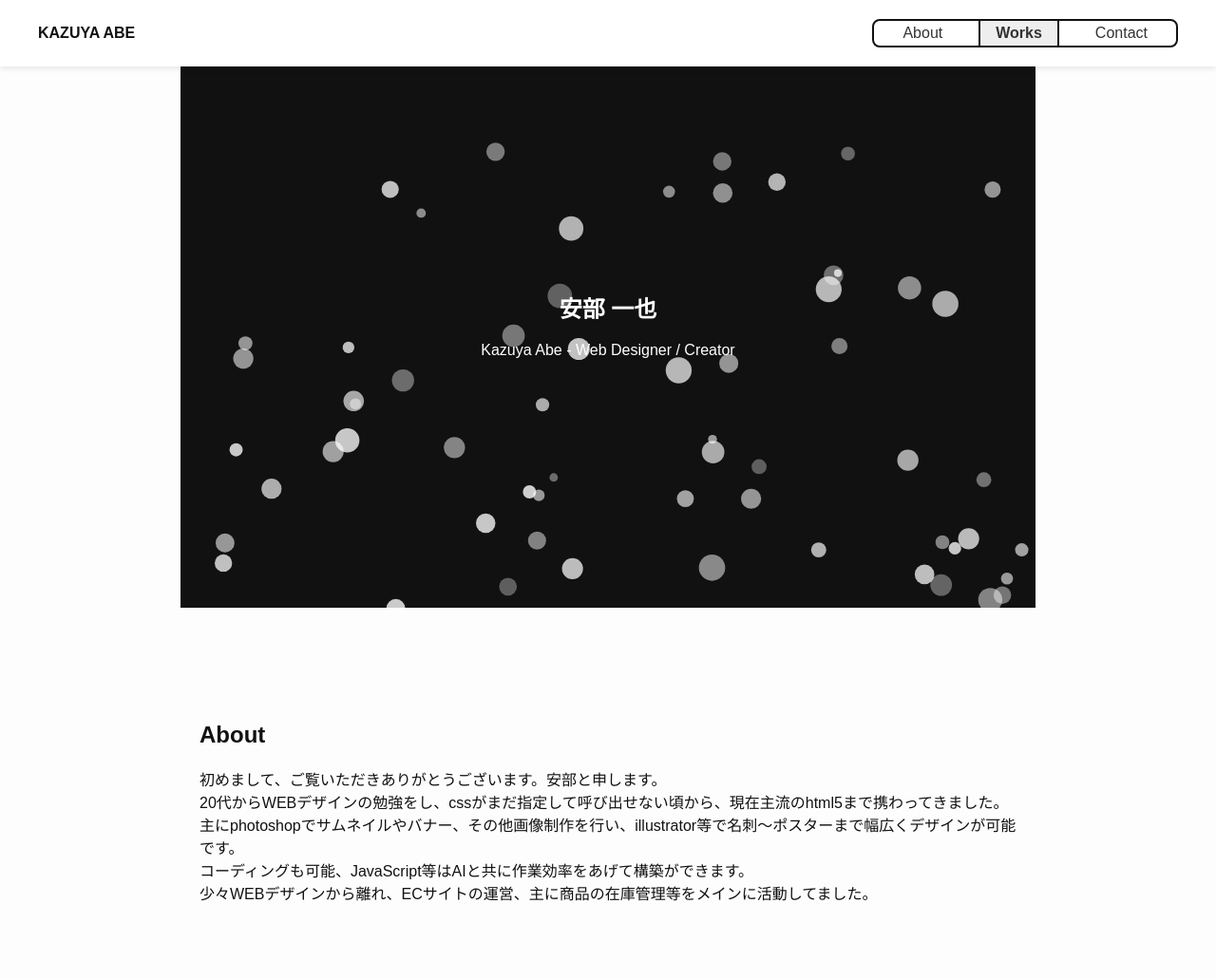
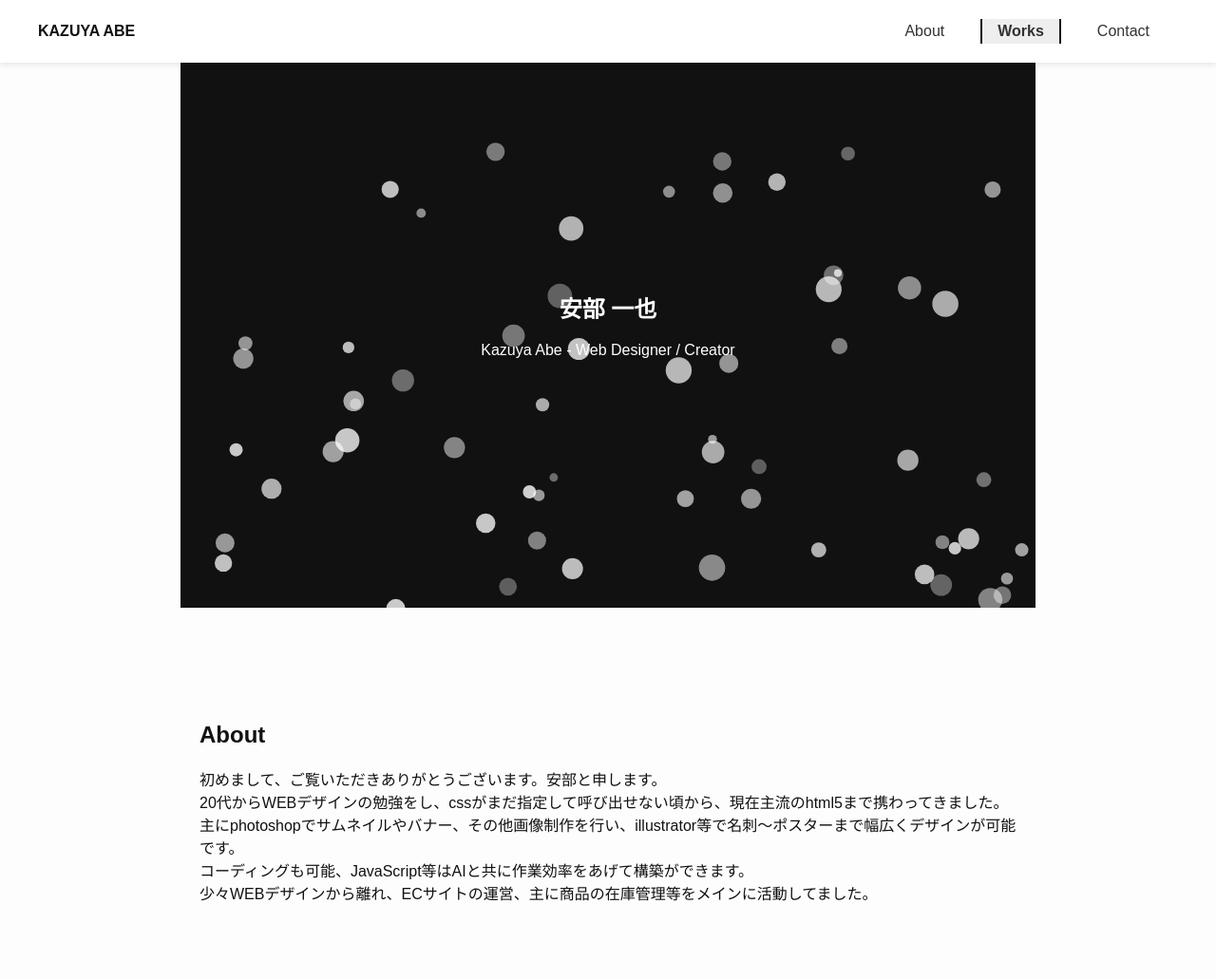
Before and after one commit to abemin1982/abemin1982.github.io, a plain HTML site: page index.html in a window 1280 px wide. Shown: the top 1031 px of the page at 95% size. Drawn offline with nearby package versions, Linux system fonts and the light colour scheme.

Commit message:
Add files via upload

```diff
--- a/style.css
+++ b/style.css
@@ -46,8 +46,6 @@ nav ul {
   list-style: none;
   margin: 0;
   padding: 4px 12px; /* 枠線内の余白調整 */
-  border: 2px solid #111;  /* 枠線 */
-  border-radius: 8px;
   overflow-x: hidden;
   overflow-y: hidden; /* 縦スクロール消す */
   background: white;
```
